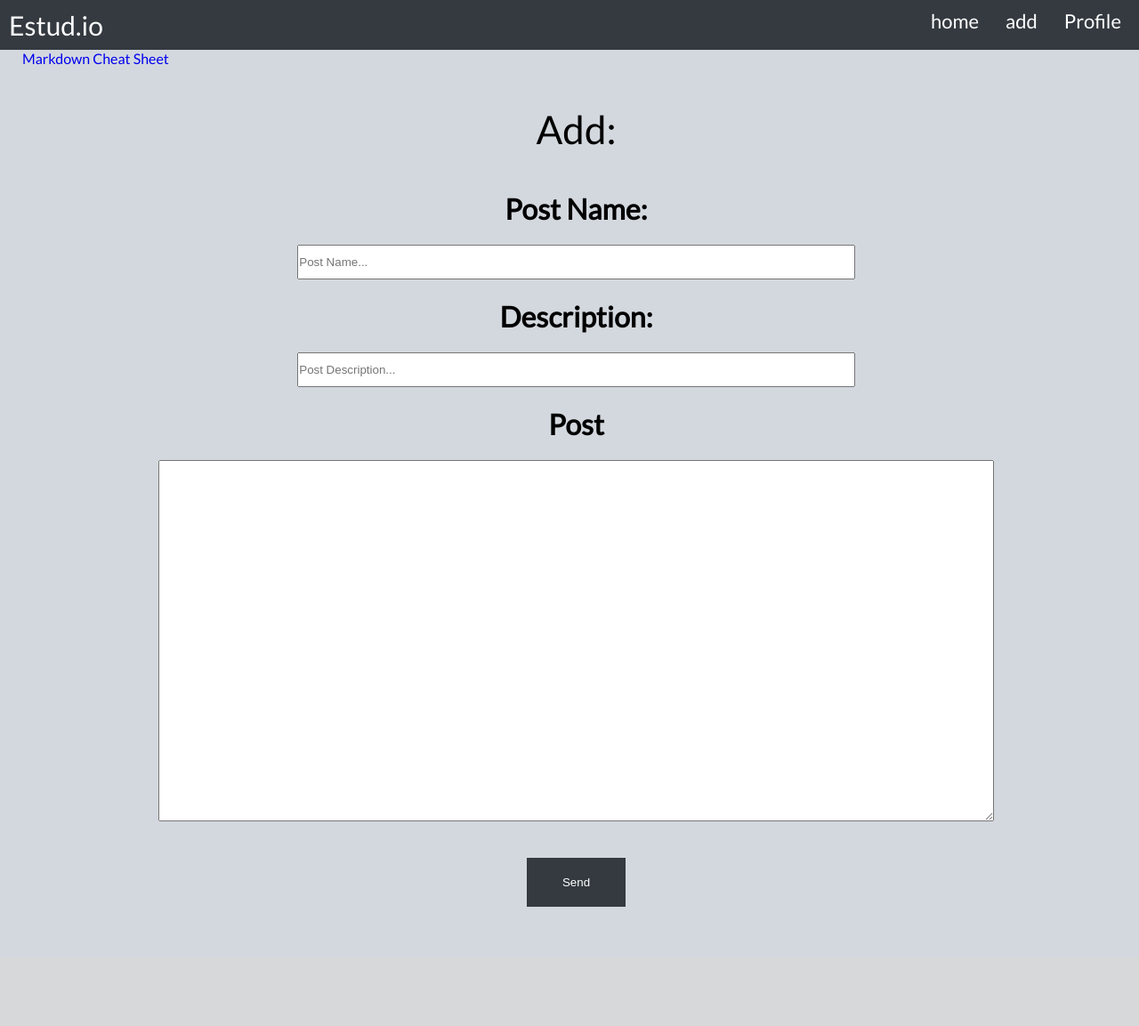
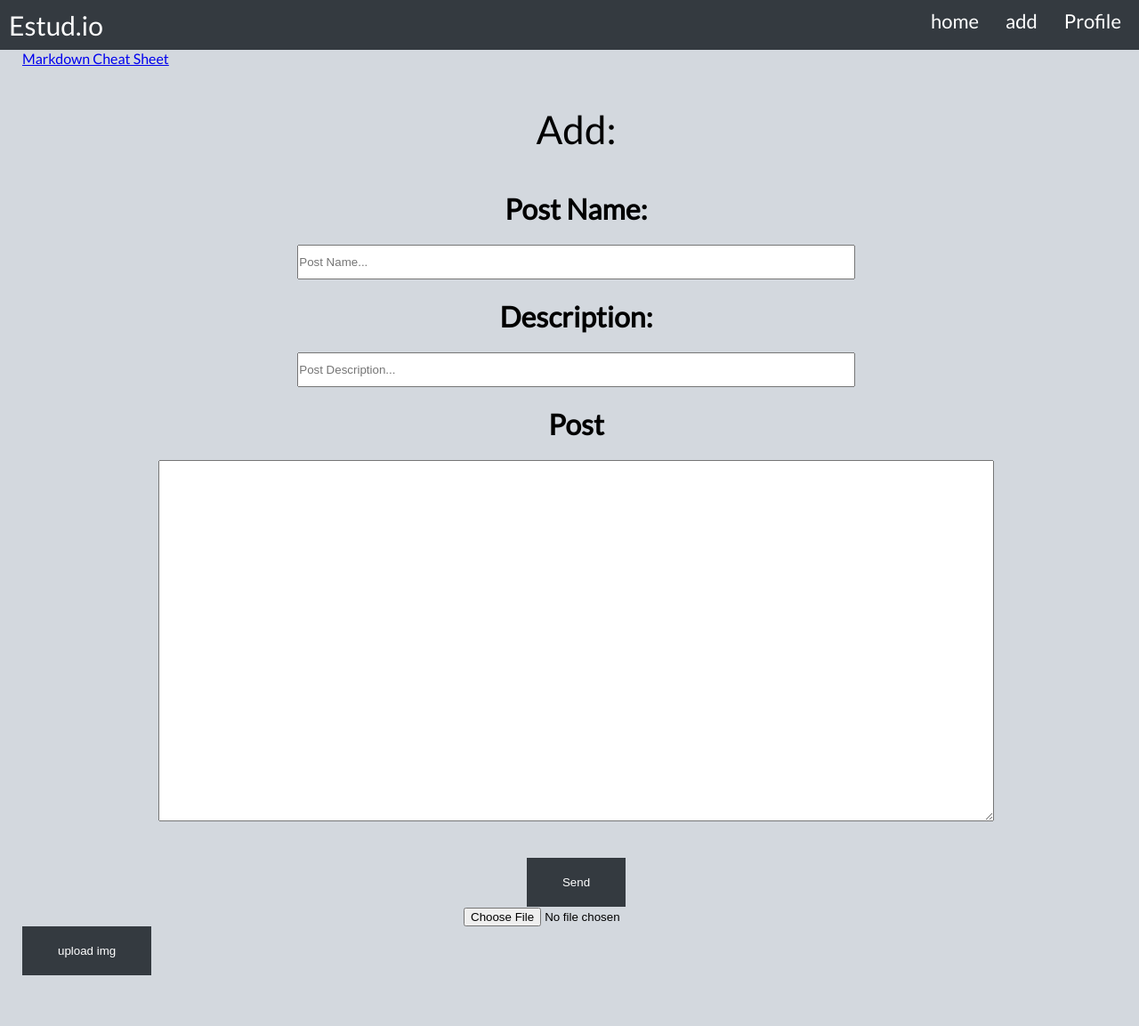
Before and after one commit to richardjimenezyolo/estud.io, a Flask app: page /add in a window 1280 px wide. Shown: the whole page at 89% size. Before the commit the page ends 1019 px from the top, so only its background shows below. Run offline with Flask 2, Linux system fonts and the light colour scheme; the visitor is signed in with stand-in values (Sample User, id 1).

Commit message:
upload file

```diff
--- a/server.py
+++ b/server.py
@@ -2,6 +2,7 @@ from flask import Flask, render_template,request,redirect, session
 import redis
 import os
 import boto3
+import random
 
 try:
     from dotenv import load_dotenv
@@ -10,10 +11,12 @@ except Exception as e:
     pass
 
 app=Flask(__name__)
+r=redis.Redis.from_url(os.getenv("DB"))
 app.config["SECRET_KEY"] = 'key'
-r=redis.Redis.from_url(os.getenv("DB"))
 s3_id=os.environ["AWSAccessKeyId"]
 s3_key=os.environ["AWSSecretKey"]
+s3=boto3.client('s3',aws_access_key_id=s3_id,aws_secret_access_key=s3_key)
+
 
 def get_db():
     keys=r.keys()
@@ -72,6 +75,8 @@ def upload_post():
     description=request.form.get("description")
     post=request.form.get("post")
 
+
+
     db=get_db()
 
     if "post:"+post_name in db:
@@ -81,7 +86,20 @@ def upload_post():
     r.hset("post:"+post_name, "description", description)
     r.hset("post:"+post_name, "by", session["user"])
 
+    r.lpush("lts-posts:"+session["user"],"post:"+post_name)
+
     return redirect("/")
+
+
+@app.route("/upload_img",methods=["POST"])
+def upload_img():
+    print("uploading")
+    img=request.files['img']
+    fname=str(random.random())+".jpg"
+    img.save(os.path.join("static/imgs",fname))
+    s3.upload_file("static/imgs/"+fname,'estud-io','estud-io/'+fname,ExtraArgs={'ACL':'public-read'})
+
+    return fname
 
 
 
--- a/static/app.js
+++ b/static/app.js
@@ -0,0 +1,22 @@
+function UploadImg () {
+	var form = document.querySelector("#img")
+
+	var data = new FormData(form)
+
+	var ajax = new XMLHttpRequest();
+	ajax.onreadystatechange = function() {
+		if (ajax.readyState == 4 && ajax.status == 200) {
+			var response = ajax.responseText;
+
+			var add = `\n\n<img src="https://estud-io.s3-us-west-1.amazonaws.com/estud-io/${response}" width="200" height="200">`
+
+			document.querySelector("#text").value += add
+
+			alert("Done")
+		}
+	};
+	ajax.open("POST", "/upload_img", true);
+	ajax.send(data);
+}
+
+console.log(document.cookie)
--- a/static/styles.css
+++ b/static/styles.css
@@ -9,13 +9,13 @@
 	--dark: #2B2825;*/
 }
 
-a{
+/*a{
 	text-decoration: none;
 }
 
 a:hover{
 	color: var(--blue)
-}
+}*/
 
 html,body{
 	height: 100%;
--- a/templates/add.html
+++ b/templates/add.html
@@ -1,7 +1,7 @@
 {% extends 'base.html' %}
 {% block body %}
 	<div class="container">
-		<a href="https://github.com/adam-p/markdown-here/wiki/Markdown-Cheatsheet" target="blank">Markdown Cheat Sheet</a>
+		<a href="http://localhost:5000/read?q=Markdown%20Cheatsheet" target="blank">Markdown Cheat Sheet</a>
 			<form action="/add_post" method="POST">
 				<p style="color: red;"> {{ msg }} </p>
 				<p style="font-size: 44px;font-family: lato;">Add:</p>
@@ -11,11 +11,16 @@
 				<input type="text" name="description" class="input-text" placeholder="Post Description...">
 				<br>
 				<h1>Post</h1>
-				<textarea name="post" id="" cols="30" rows="10"></textarea>
+				<textarea name="post" id="text" cols="30" rows="10"></textarea>
 				<br>
 				<br>
 				<br>
 				<button class="button">Send</button>
 			</form>
+			<form id="img">
+				<input type="file" name="img">
+			</form>
+			<button class="button" onclick="UploadImg()">upload img</button>
 	</div>
+	<script src="/static/app.js"></script>
 {% endblock body %}
```
Also changed, not shown: 1 other file.
